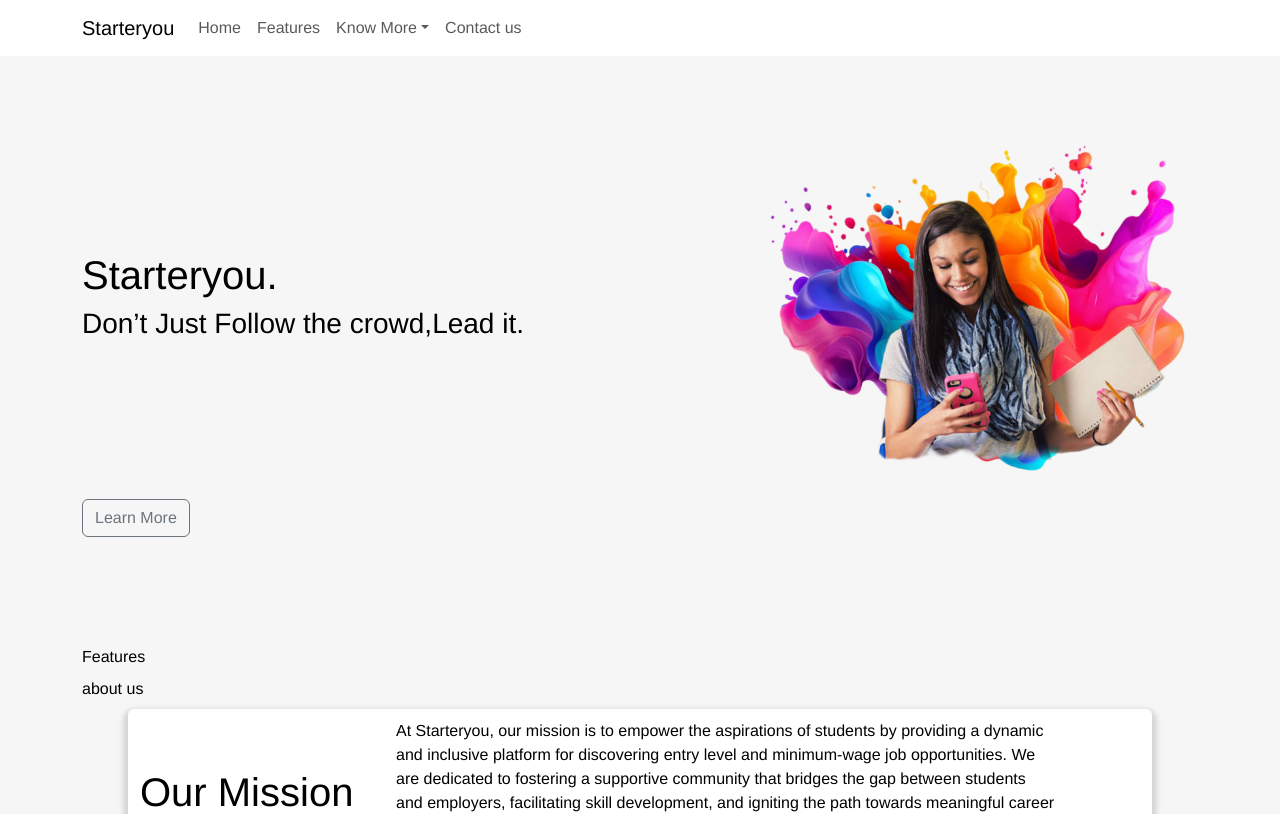
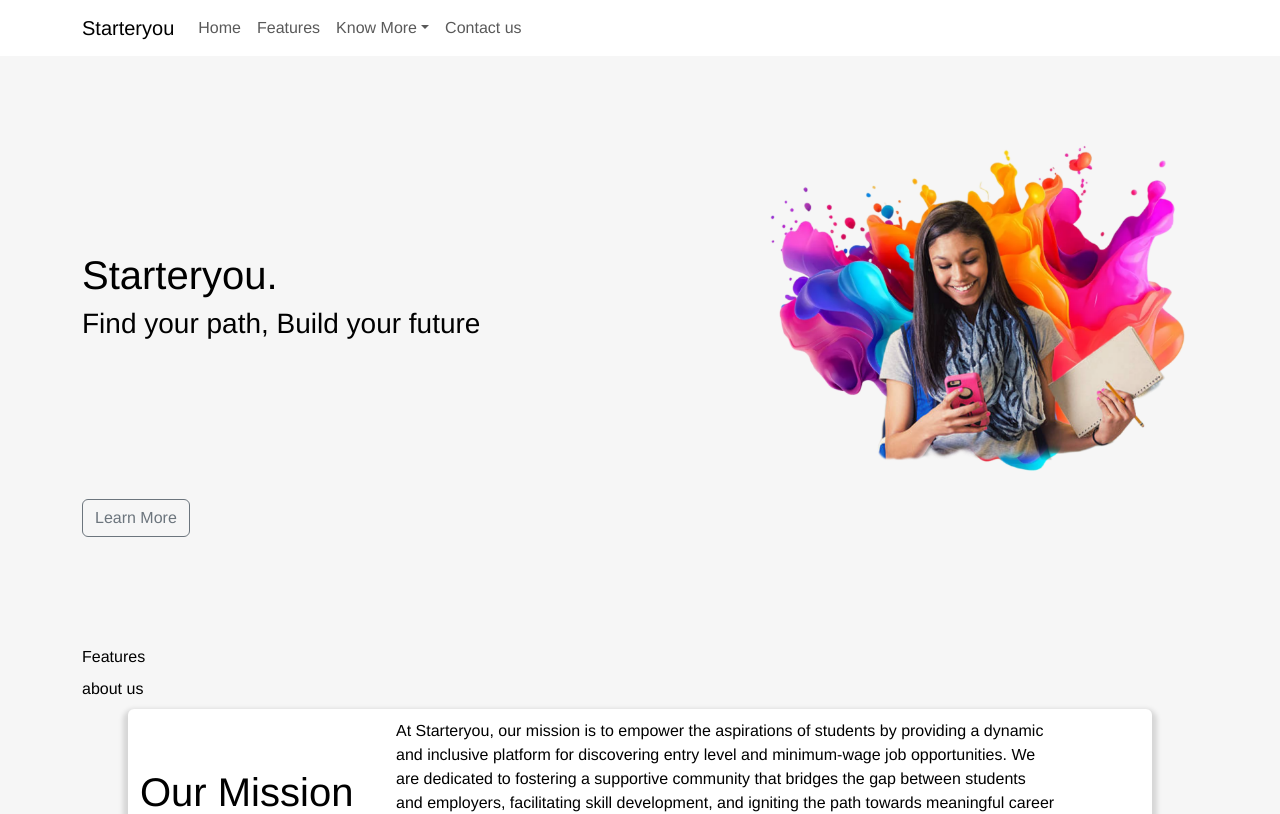
Before and after one commit to Starteryou-com/StartupWebsite, a React (Vite) app: page / in a window 1280 px wide. Shown: the top 814 px of the page. Built offline with nearby package versions, Linux system fonts and the light colour scheme.

Commit message:
Update Banner.tsx

```diff
--- a/src/components/Banner.tsx
+++ b/src/components/Banner.tsx
@@ -9,7 +9,7 @@ function Banner() {
         <Row className="align-items-center">
           <Col xs={12} md={6} xl={7} className="bannerText">
             <h1>Starteryou.</h1>
-            <h3>Don’t Just Follow the crowd,Lead it.</h3>
+            <h3>Find your path, Build your future</h3>
           </Col>
           <Col xs={12} md={6} xl={5} className="prsnImage">
             <div className="prsn">
```
